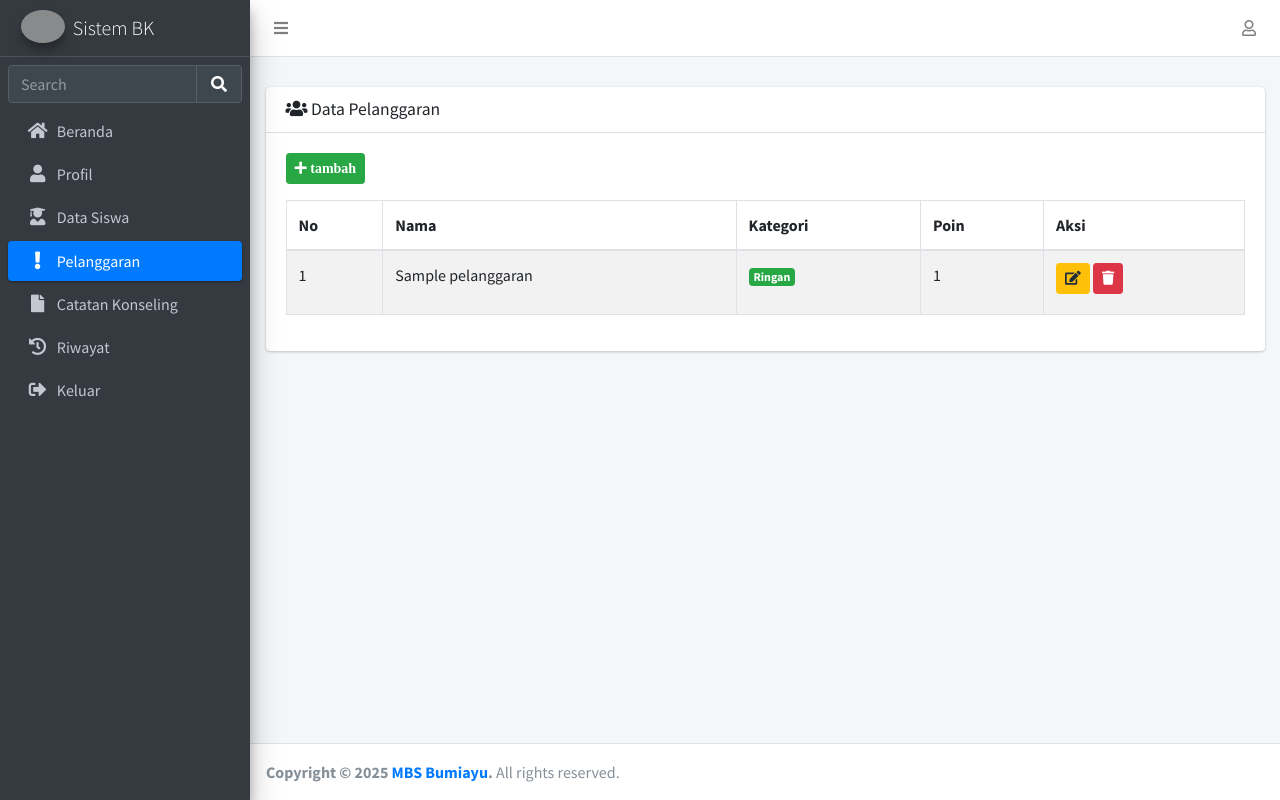
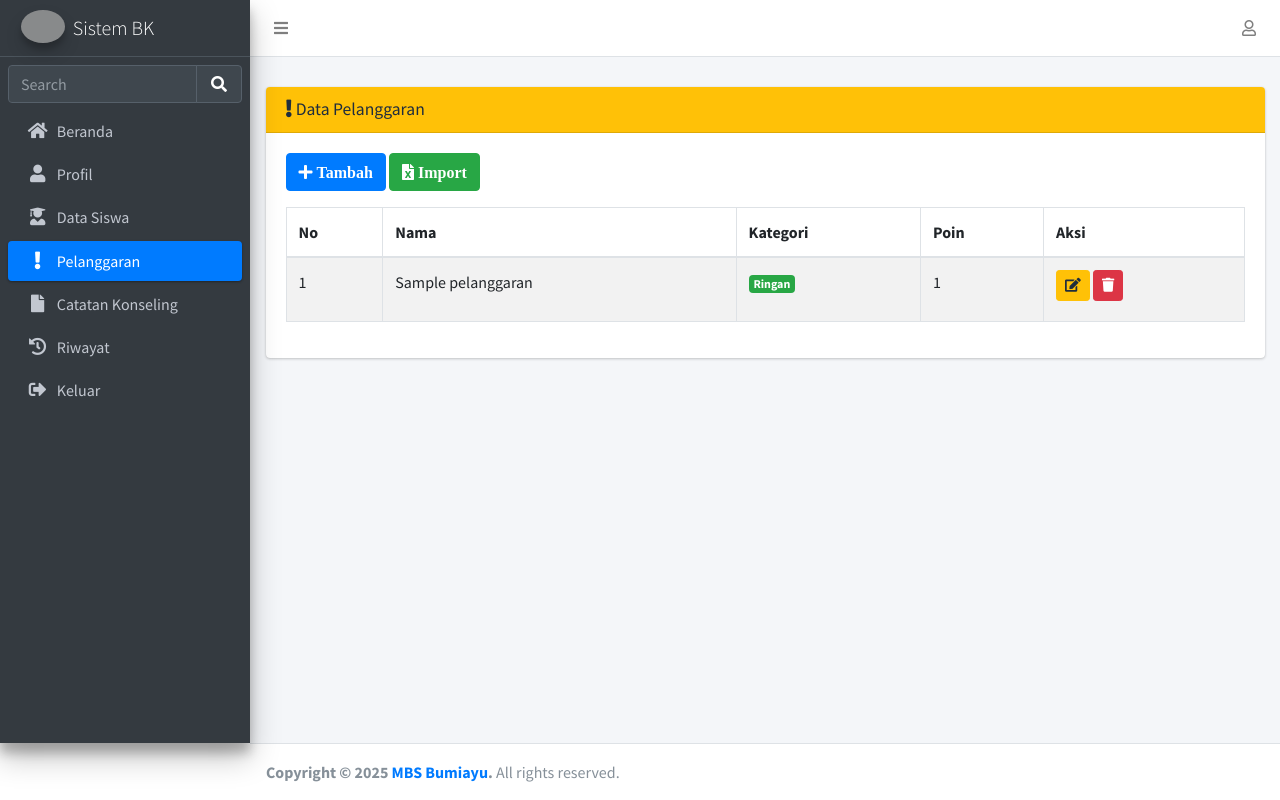
Before and after one commit to Ndaru7/counseling-system, a PHP site: page /pelanggaran in a window 1280 px wide. Run offline with PHP 8.4, Linux system fonts and the light colour scheme; a user stored in the database is signed in; tables that the repository leaves empty hold one stand-in row (values such as "Sample post"); data that the repository does not hold is empty; some libraries are stand-ins or nearby versions; grey boxes are pictures that could not be loaded.

Commit message:
tambah fitur import data pelanggran dengan excel

```diff
--- a/pelanggaran/index.php
+++ b/pelanggaran/index.php
@@ -94,18 +94,21 @@ $halaman = "data_pelanggaran";
             <section class="content">
                 <!-- Default box -->
                 <div class="container-fluid">
-                    <div class="card">
+                    <div class="card card-warning">
                         <div class="card-header">
-                            <h3 class="card-title"><i class="fas fa-users"></i> Data Pelanggaran</h3>
+                            <h3 class="card-title"><i class="fas fa-exclamation"></i>&nbsp;Data Pelanggaran</h3>
                         </div>
                         <!-- /.card-header -->
                         <div class="card-body">
-                            <button type="button" class="btn btn-success btn-sm" data-toggle="modal" data-target="#modal-tambah">
-                                <i class="fas fa-plus"> tambah</i>
+                            <button type="button" class="btn btn-primary" data-toggle="modal" data-target="#modal-tambah">
+                                <i class="fas fa-plus">&nbsp;Tambah</i>
+                            </button>
+                            <button type="button" class="btn btn-success" data-toggle="modal" data-target="#modal-import">
+                                <i class="fas fa-file-excel">&nbsp;Import</i>
                             </button>
                             <p></p>
                             <div style="overflow-x: auto;">
-                                <table id="example1" class="table table-bordered table-striped justify-content-between">
+                                <table id="example1" class="table table-bordered table-striped">
                                     <thead>
                                         <tr>
                                             <th>No</th>
@@ -137,14 +140,14 @@ $halaman = "data_pelanggaran";
                                                 ?>
                                                 <td><?= $row["poin"] ?></td>
                                                 <td>
-                                                    <button type="button" class="btn btn-warning btn-sm open-modal-edit" data-toggle="modal" data-target="#modal-edit"
+                                                    <button type="button" class="btn btn-warning btn-sm open-modal-edit" title="Edit" data-toggle="modal" data-target="#modal-edit"
                                                         data-id="<?= $row['id'] ?>"
                                                         data-nama="<?= $row['nama'] ?>"
                                                         data-kategori="<?= $row['kategori'] ?>"
                                                         data-poin="<?= $row['poin'] ?>">
                                                         <i class="fas fa-edit"></i>
                                                     </button>
-                                                    <button type="button" class="btn btn-danger btn-sm open-modal-hapus" data-toggle="modal" data-target="#modal-hapus"
+                                                    <button type="button" class="btn btn-danger btn-sm open-modal-hapus" title="Hapus" data-toggle="modal" data-target="#modal-hapus"
                                                         data-id="<?= $row['id'] ?>"
                                                         data-nama="<?= $row['nama'] ?>">
                                                         <i class="fas fa-trash"></i>
@@ -165,19 +168,13 @@ $halaman = "data_pelanggaran";
             </section>
             <!-- /.content -->
 
-            <!-- Modal Tambah -->
+            <!-- modal tambah -->
             <div class="modal fade" id="modal-tambah">
                 <div class="modal-dialog">
                     <div class="modal-content">
-                        <div class="modal-header">
-                            <h4 class="modal-title">Tambah Data</h4>
-                            <button type="button" class="close" data-dismiss="modal" aria-label="Close">
-                                <span aria-hidden="true">&times;</span>
-                            </button>
+                        <div class="modal-header d-flex justify-content-center">
+                            <h4 class="modal-title">Tambah Data Pelanggaran</h4>
                         </div>
-                        <div class="modal-body">
-                            <!-- Main Modal -->
-                            <!-- form start -->
                         <form action="aksi.php" method="post">
                             <div class="modal-body">
                                 <div class="form-group">
@@ -193,35 +190,33 @@ $halaman = "data_pelanggaran";
                                         <option value="berat">Berat</option>
                                     </select>
                                 </div>
-                                    <!-- <input type="hidden" name="point" class="form-control" id="addPoint" required> -->
                                 <div class="form-group">
                                     <label for="tambahPoin">Poin</label>
                                     <input type="text" name="poin" class="form-control" id="tambahPoin" required>
                                 </div>
                             </div>
-                                <div class="modal-footer justify-content-between">
-                                    <button type="submit" name="simpan" class="btn btn-primary btn-block"><i class="fas fa-save"></i> Simpan</button>
+                            <div class="modal-footer">
+                                <button type="button" class="btn btn-secondary" data-dismiss="modal" aria-label="Close">
+                                    <i class="fas fa-times"></i>&nbsp;Batal
+                                </button>
+                                <button type="submit" name="simpan" class="btn btn-primary">
+                                    <i class="fas fa-save"></i>&nbsp;Simpan
+                                </button>
                             </div>
                         </form>
                     </div>
                 </div>
-                    <!-- /.modal-content -->
+                <!-- end modal content -->
             </div>
-                <!-- /.modal-dialog -->
-            </div>
-            <!-- Modal Update -->
+            <!-- end modal tambah -->
+
+            <!-- modal edit -->
             <div class="modal fade" id="modal-edit">
                 <div class="modal-dialog">
                     <div class="modal-content">
-                        <div class="modal-header">
-                            <h4 class="modal-title">Edit Data</h4>
-                            <button type="button" class="close" data-dismiss="modal" aria-label="Close">
-                                <span aria-hidden="true">&times;</span>
-                            </button>
+                        <div class="modal-header d-flex justify-content-center">
+                            <h4 class="modal-title">Edit Data Pelanggaran</h4>
                         </div>
-                        <div class="modal-body">
-                            <!-- Main Modal -->
-                            <!-- form start -->
                         <form action="aksi.php" method="post">
                             <div class="modal-body">
                                 <input type="hidden" name="id" class="form-control" id="editId" required>
@@ -243,50 +238,82 @@ $halaman = "data_pelanggaran";
                                     <input type="number" name="poin" class="form-control" id="editPoin" required>
                                 </div>
                             </div>
-                                <div class="modal-footer justify-content-between">
-                                    <button type="submit" name="edit" class="btn btn-warning btn-block"><i class="fas fa-edit"></i> Edit</button>
+                            <div class="modal-footer">
+                                <button type="button" class="btn btn-secondary" data-dismiss="modal" aria-label="Close">
+                                    <i class="fas fa-times"></i>&nbsp;Batal
+                                </button>
+                                <button type="submit" name="edit" class="btn btn-warning">
+                                    <i class="fas fa-edit"></i>&nbsp;Edit
+                                </button>
                             </div>
                         </form>
                     </div>
                 </div>
-                    <!-- /.modal-content -->
+                <!-- end modal content -->
             </div>
-                <!-- /.modal-dialog -->
         </div>
-            <!-- Modal Delete -->
+        <!-- end modal edit -->
+
+        <!-- modal hapus -->
         <div class="modal fade" id="modal-hapus">
             <div class="modal-dialog">
                 <div class="modal-content">
-                        <div class="modal-header">
-                            <h4 class="modal-title">Hapus Data</h4>
-                            <button type="button" class="close" data-dismiss="modal" aria-label="Close">
-                                <span aria-hidden="true">&times;</span>
-                            </button>
+                    <div class="modal-header d-flex justify-content-center">
+                        <h4 class="modal-title">Hapus Data Pelanggaran</h4>
                     </div>
+                    <form action="aksi.php" method="post">
                         <div class="modal-body">
-                            <!-- Main Modal -->
-                            <!-- form start -->
-                            <form action="aksi.php" method="post">
-                                <h4>Apakah anda yakin ingin menghapus data berikut?</h4>
-                                <div class="form-group">
-                                    <!-- <label for="hapusNisn">NISN</label> -->
+                            <p>Apakah anda yakin ingin menghapus data <b id="displayNama"></b></p>
                             <input type="hidden" name="id" class="form-control" id="hapusId" required>
                         </div>
-                                <div class="form-group">
-                                    <label for="hapusNama">Nama</label>
-                                    <input type="text" name="nama" class="form-control" id="hapusNama" disabled required>
-                                </div>
-                                <div class="modal-footer justify-content-between">
-                                    <button type="submit" name="hapus" class="btn btn-danger btn-block"><i class="fas fa-trash"></i> Hapus</button>
+                        <div class="modal-footer">
+                            <button type="button" class="btn btn-secondary" data-dismiss="modal" aria-label="Close">
+                                <i class="fas fa-times"></i>&nbsp;Batal
+                            </button>
+                            <button type="submit" name="hapus" class="btn btn-danger">
+                                <i class="fas fa-trash"></i>&nbsp;Hapus
+                            </button>
                         </div>
                     </form>
                 </div>
+                <!-- end modal content -->
             </div>
-                    <!-- /.modal-content -->
         </div>
-                <!-- /.modal-dialog -->
+        <!-- end modal hapus -->
+
+        <!-- modal import -->
+        <div class="modal fade" id="modal-import">
+            <div class="modal-dialog">
+                <!-- modal content -->
+                <div class="modal-content">
+                    <div class="modal-header d-flex justify-content-center">
+                        <h4 class="modal-title">Import Data Pelanggaran</h4>
                     </div>
-            <!-- /.modal -->
+                    <form action="aksi.php" method="post" enctype="multipart/form-data">
+                        <div class="modal-body">
+                            <div class="custom-file">
+                                <input type="file" name="file" class="custom-file-input" id="importExcel" accept=".xlsx, .xls" required>
+                                <label for="importExcel" class="custom-file-label">Pilih File Excel</label>
+                            </div>
+                            <p></p>
+                            <a href="download_file_import.php" class="btn btn-warning">
+                                <i class="fas fa-download"></i>&nbsp;Download Template
+                            </a>
+                        </div>
+                        <div class="modal-footer">
+                            <button type="button" class="btn btn-secondary" data-dismiss="modal" aria-label="Close">
+                                <i class="fas fa-times"></i>&nbsp;Batal
+                            </button>
+                            <button type="submit" name="import" class="btn btn-success">
+                                <i class="fas fa-upload"></i>&nbsp;Upload
+                            </button>
+                        </div>
+                    </form>
+                </div>
+                <!-- end modal content -->
+            </div>
+        </div>
+        <!-- end modal import -->
 
     </div>
     <!-- /.content-wrapper -->
@@ -317,7 +344,7 @@ $halaman = "data_pelanggaran";
 
         $(document).on("click", ".open-modal-hapus", function() {
             $("#hapusId").val($(this).data("id"));
-            $("#hapusNama").val($(this).data("nama"));
+            $("#displayNama").text($(this).data("nama"));
 
             $("#modal-hapus").modal("show");
         })
```
Also changed, not shown: pelanggaran/aksi.php (+44 -0 lines), pelanggaran/download_file_import.php (added, +20 -0 lines). Lines whose indentation alone changed are shown as unchanged.
